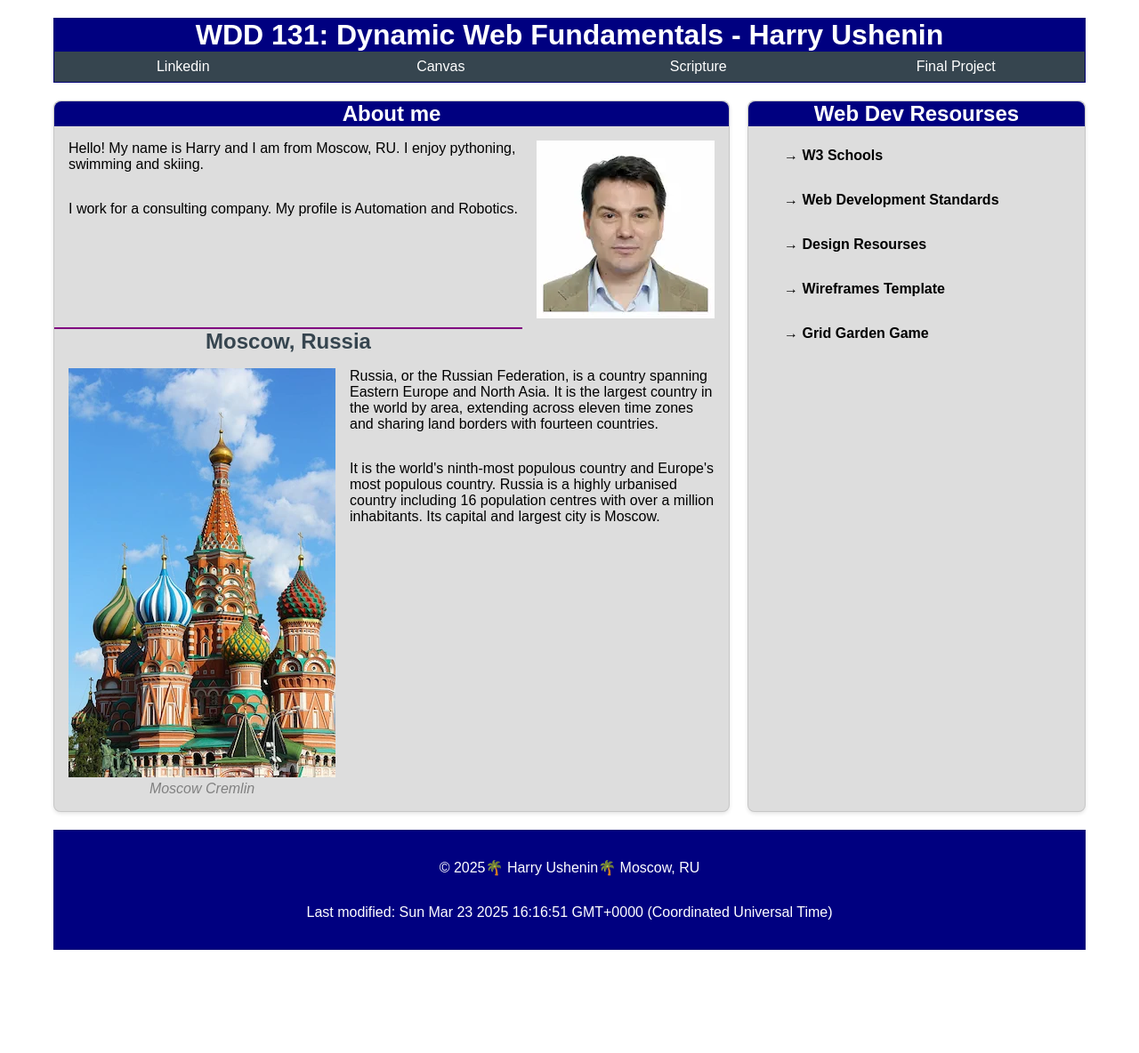
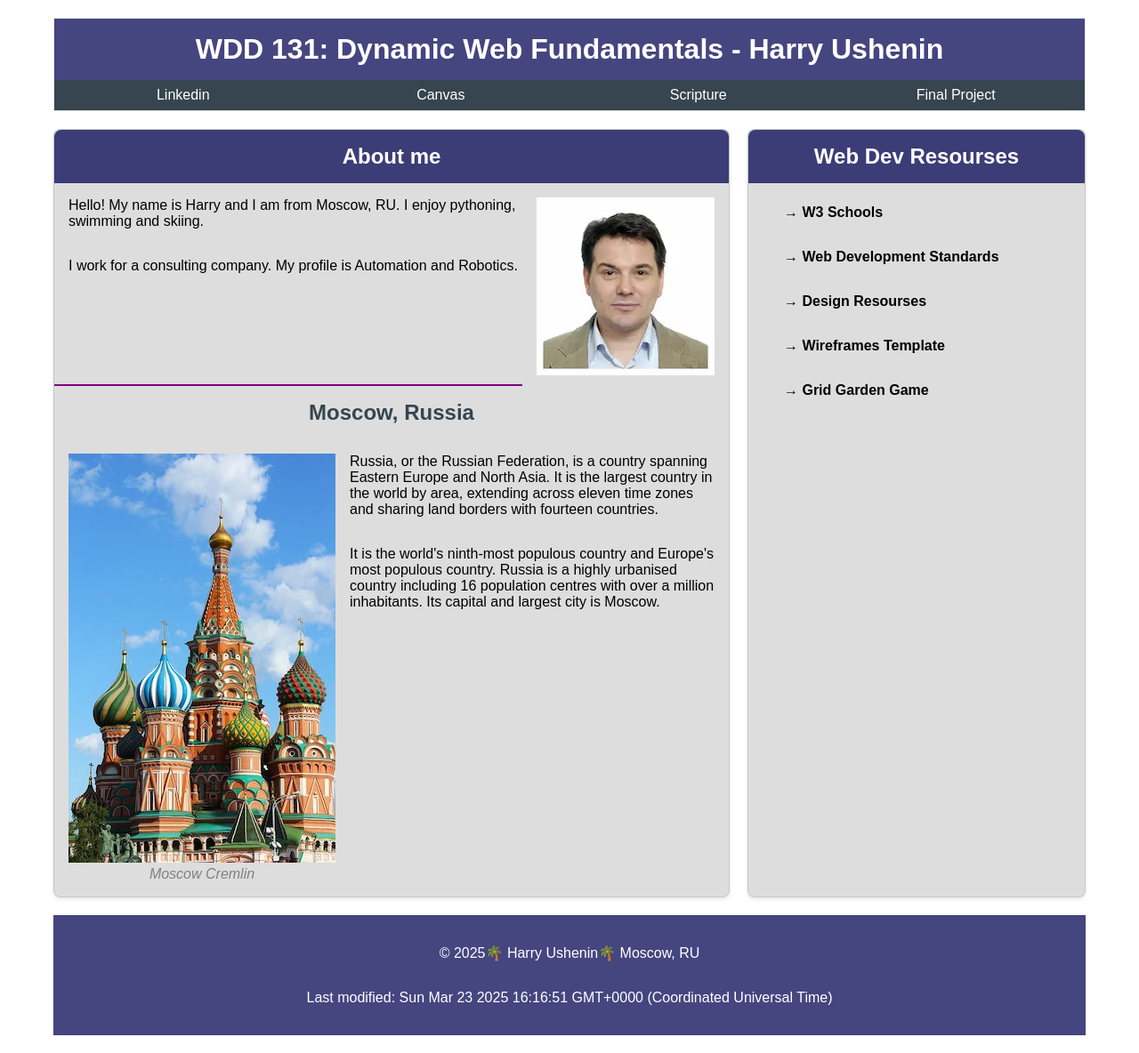
Before and after one commit to HarryPotter777ZZZZZ/wdd131, a plain HTML site: page index.html in a window 1280 px wide. Shown: the whole page at 89% size. Before the commit the page ends 1088 px from the top, so only its background shows below. Drawn offline with Linux system fonts and the light colour scheme.

Commit message:
home page wdd131 refactoring added

```diff
--- a/styles/base.css
+++ b/styles/base.css
@@ -15,7 +15,8 @@ body {
 }
 
 header {
-    background-color: navy;
+    background-color: background-color: rgba(9, 9, 87, 0.753);
+    /* navy; */
     /* #2c3e50; */
     /*#ddd; */
     text-align: center;
@@ -28,15 +29,18 @@ header {
 h1 {
     font-size: 2rem;
     text-align: center;
-    color: white
+    color: white;
+    padding: 1rem 0 1rem 0;
+    background-color: rgba(9, 9, 87, 0.753);
 }
 
 h2 {
     border-radius: 8px 8px 0 0;
-
+    padding: 1rem 0 1rem 0;
     font-size: 1.5rem;
     text-align: center;
-    background-color: navy;
+    background-color: rgba(9, 9, 87, 0.753);
+    /*navy*/
     color: white
 }
 
@@ -197,7 +201,8 @@ a:active {
 } */
 
 footer {
-    background-color: navy;
+    background-color: rgba(9, 9, 87, 0.753);
+    /* navy; */
     /* #2c3e50; */
     /*#ddd; */
     text-align: center;
```
